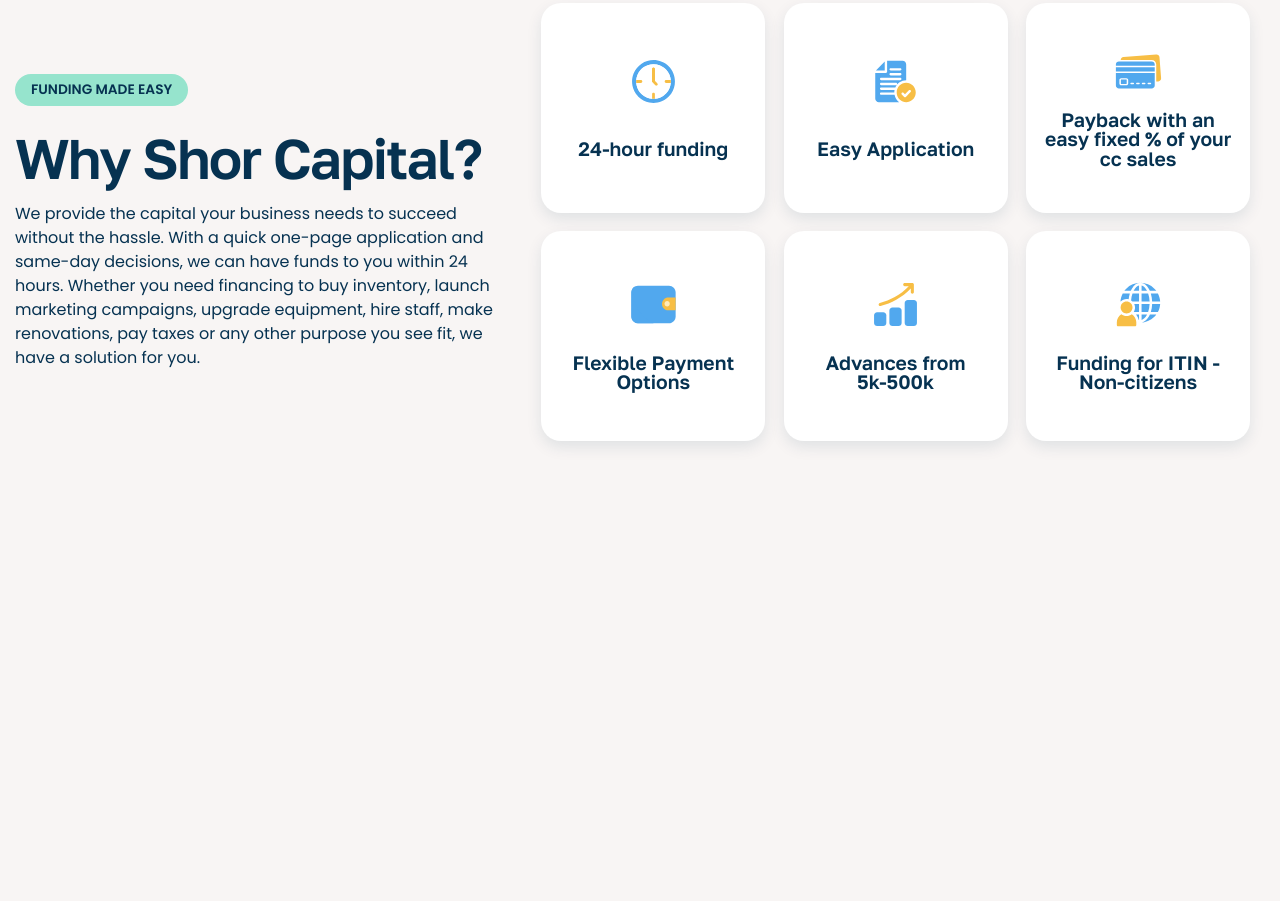
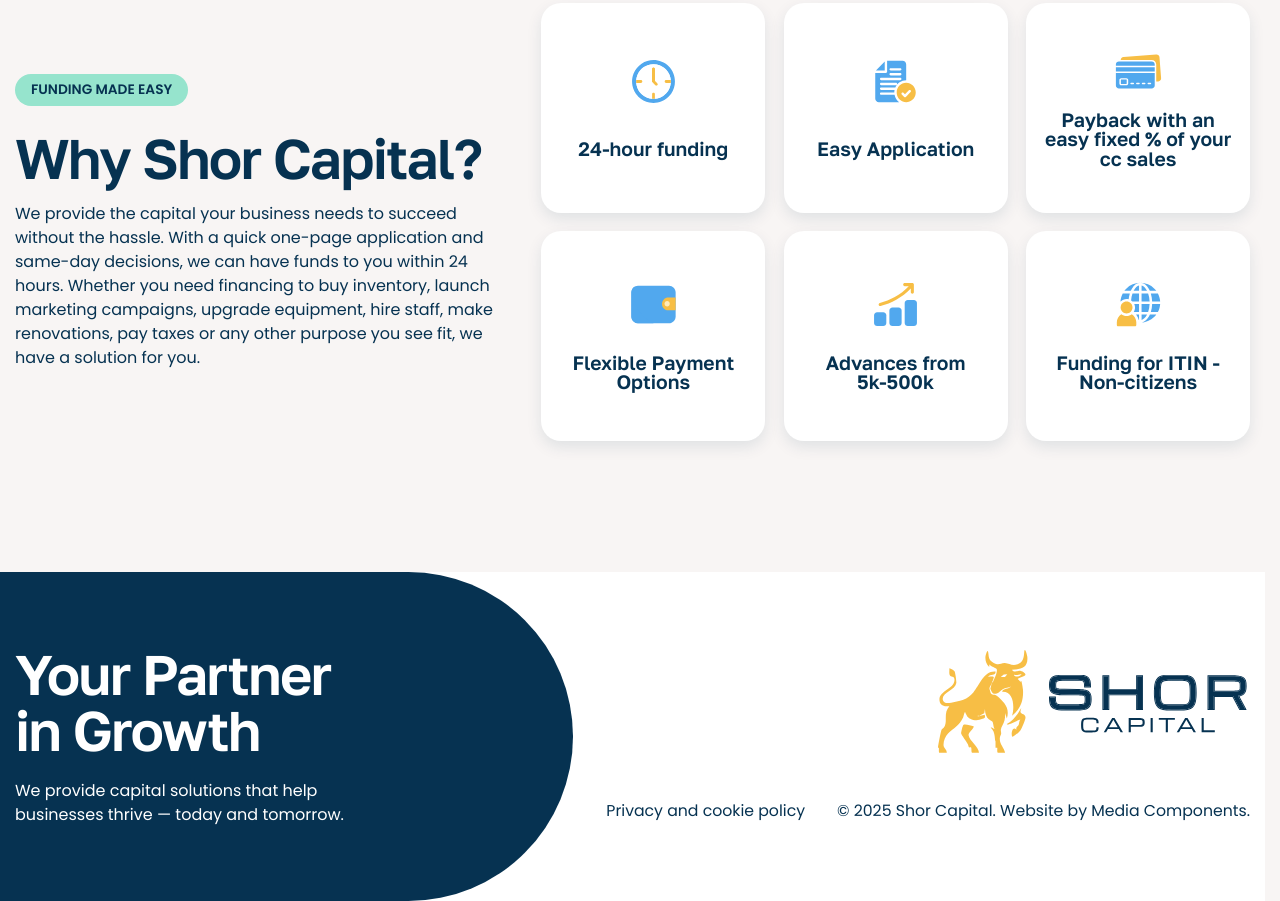
Before and after one commit to dmitry-conquer/shor, a website built with Vite: page pages/index.html in a window 1280 px wide. Shown: the part 922-1823 px from the top of the page. Before the commit the page ends 1494 px from the top, so only its background shows below. Built offline with nearby package versions, Linux system fonts and the light colour scheme.

Commit message:
Add AOS library for animations, enhance footer layout, and update index page with animation attributes

```diff
--- a/components/footer.html
+++ b/components/footer.html
@@ -1 +1,26 @@
-<footer></footer>
+<footer class="footer">
+  <div class="footer__container container">
+    <div class="footer__left">
+      <div class="footer__left-content">
+        <h2 class="footer__title heading-lg">Your Partner in Growth</h2>
+        <div class="footer__text">
+          <p>We provide capital solutions that help businesses thrive — today and tomorrow.</p>
+        </div>
+      </div>
+    </div>
+    <div class="footer__right">
+      <a href="/" aria-label="Home" class="footer__logo">
+        <img src="/images/footer-logo.svg" alt="Footer Logo" class="footer__logo-image" />
+      </a>
+      <div class="footer__info">
+        <p class="footer__info-text">
+          <a href="/" aria-label="Privacy and cookie policy">Privacy and cookie policy</a>
+        </p>
+        <p class="footer__info-text">
+          © 2025 Shor Capital. <br />
+          Website by <a href="#">Media Components</a>.
+        </p>
+      </div>
+    </div>
+  </div>
+</footer>
--- a/package.json
+++ b/package.json
@@ -19,11 +19,13 @@
     "lint:fix": "eslint . --ext .ts,.tsx --fix"
   },
   "dependencies": {
+    "aos": "^3.0.0-beta.6",
     "lenis": "^1.3.15",
     "micromodal": "^0.6.1"
   },
   "devDependencies": {
     "@eslint/js": "^9.39.1",
+    "@types/aos": "^3.0.7",
     "@types/micromodal": "^0.3.5",
     "autoprefixer": "^10.4.22",
     "eslint": "^9.39.1",
--- a/pages/index.html
+++ b/pages/index.html
@@ -41,9 +41,11 @@
         <section class="content-grid">
           <div class="content-grid__container container">
             <div class="content-grid__content">
-              <span class="content-grid__badge section-badge section-badge--secondary">FUNDING MADE EASY</span>
-              <h2 class="content-grid__title heading-lg">Why Shor Capital?</h2>
-              <div class="content-grid__text">
+              <span data-aos="fade-up" class="content-grid__badge section-badge section-badge--secondary"
+                >FUNDING MADE EASY</span
+              >
+              <h2 data-aos="fade-up" class="content-grid__title heading-lg">Why Shor Capital?</h2>
+              <div data-aos="fade-up" class="content-grid__text">
                 <p>
                   We provide the capital your business needs to succeed without the hassle. With a quick one-page
                   application and same-day decisions, we can have funds to you within 24 hours. Whether you need
@@ -53,30 +55,30 @@
               </div>
             </div>
             <div class="content-grid__items">
-              <div class="content-grid__item">
+              <div data-aos="fade-up" data-aos-delay="50" class="content-grid__item">
                 <img src="/images/icons/1.svg" alt="" class="content-grid__item-icon" />
                 <h3 class="content-grid__item-title heading-sm">24-hour funding</h3>
               </div>
-              <div class="content-grid__item">
+              <div data-aos="fade-up" data-aos-delay="100" class="content-grid__item">
                 <img src="/images/icons/2.svg" alt="" class="content-grid__item-icon" />
                 <h3 class="content-grid__item-title heading-sm">Easy Application</h3>
               </div>
-              <div class="content-grid__item">
+              <div data-aos="fade-up" data-aos-delay="150" class="content-grid__item">
                 <img src="/images/icons/3.svg" alt="" class="content-grid__item-icon" />
                 <h3 class="content-grid__item-title heading-sm">Payback with an easy fixed % of your cc sales</h3>
               </div>
-              <div class="content-grid__item">
+              <div data-aos="fade-up" data-aos-delay="200" class="content-grid__item">
                 <img src="/images/icons/4.svg" alt="" class="content-grid__item-icon" />
                 <h3 class="content-grid__item-title heading-sm">Flexible Payment Options</h3>
               </div>
-              <div class="content-grid__item">
+              <div data-aos="fade-up" data-aos-delay="250" class="content-grid__item">
                 <img src="/images/icons/5.svg" alt="" class="content-grid__item-icon" />
                 <h3 class="content-grid__item-title heading-sm">
                   Advances from <br />
                   5k-500k
                 </h3>
               </div>
-              <div class="content-grid__item">
+              <div data-aos="fade-up" data-aos-delay="300" class="content-grid__item">
                 <img src="/images/icons/6.svg" alt="" class="content-grid__item-icon" />
                 <h3 class="content-grid__item-title heading-sm">Funding for ITIN - Non-citizens</h3>
               </div>
--- a/src/scripts/main.ts
+++ b/src/scripts/main.ts
@@ -1,6 +1,12 @@
 import "../styles/main.scss";
 import ScrollHeader from "./scrollHeader";
+import AOS from "aos";
+import "aos/dist/aos.css";
 
 document.addEventListener("DOMContentLoaded", (): void => {
   new ScrollHeader();
+  AOS.init({
+    once: true,
+    duration: 600,
+  });
 });
--- a/src/styles/core/components/footer.scss
+++ b/src/styles/core/components/footer.scss
@@ -1 +1,103 @@
 @use "../helpers" as *;
+
+.footer {
+  background-color: var(--color-white);
+
+  &__container {
+    display: flex;
+    align-items: center;
+    justify-content: space-between;
+    gap: rem(24);
+
+    @include medium {
+      flex-direction: column;
+      justify-content: stretch;
+      align-items: stretch;
+    }
+  }
+
+  &__left {
+    padding-block: fluid(40, 80);
+    padding-right: fluid(20, 215);
+    position: relative;
+    &::before {
+      content: "";
+      position: absolute;
+      width: 500%;
+      height: 100%;
+      top: 0;
+      right: 0;
+      background-color: var(--color-primary);
+      border-radius: 0 rem(500) rem(500) 0;
+
+      @include medium {
+        right: 20%;
+      }
+
+      @include small {
+        right: rem(-13);
+      }
+    }
+
+    &-content {
+      position: relative;
+      z-index: 2;
+      max-width: rem(374);
+    }
+  }
+
+  &__title {
+    color: var(--color-white);
+    margin-bottom: fluid(16, 22);
+  }
+
+  &__text {
+    color: var(--color-white);
+  }
+
+  &__right {
+    flex: 0 1 rem(655);
+    display: flex;
+    flex-direction: column;
+    align-items: flex-end;
+    row-gap: fluid(24, 50);
+
+    @include medium {
+      flex: 0 1 auto;
+      align-items: flex-start;
+      padding-bottom: rem(16);
+    }
+  }
+
+  &__logo {
+  }
+
+  &__logo-image {
+    max-width: fluid(206, 331);
+    width: 100%;
+    height: 100%;
+    object-fit: contain;
+  }
+
+  &__info {
+    display: flex;
+    flex-wrap: wrap;
+    justify-content: flex-end;
+    gap: rem(8) rem(32);
+    @include medium {
+      flex-direction: column;
+      justify-content: stretch;
+    }
+  }
+
+  &__info-text {
+    font-size: fluid(14, 16);
+
+    br {
+      display: none;
+      @include x-small {
+        display: inline !important;
+      }
+    }
+  }
+}
```
Also changed, not shown: public/images/footer-logo.svg (added), 1 other file.
